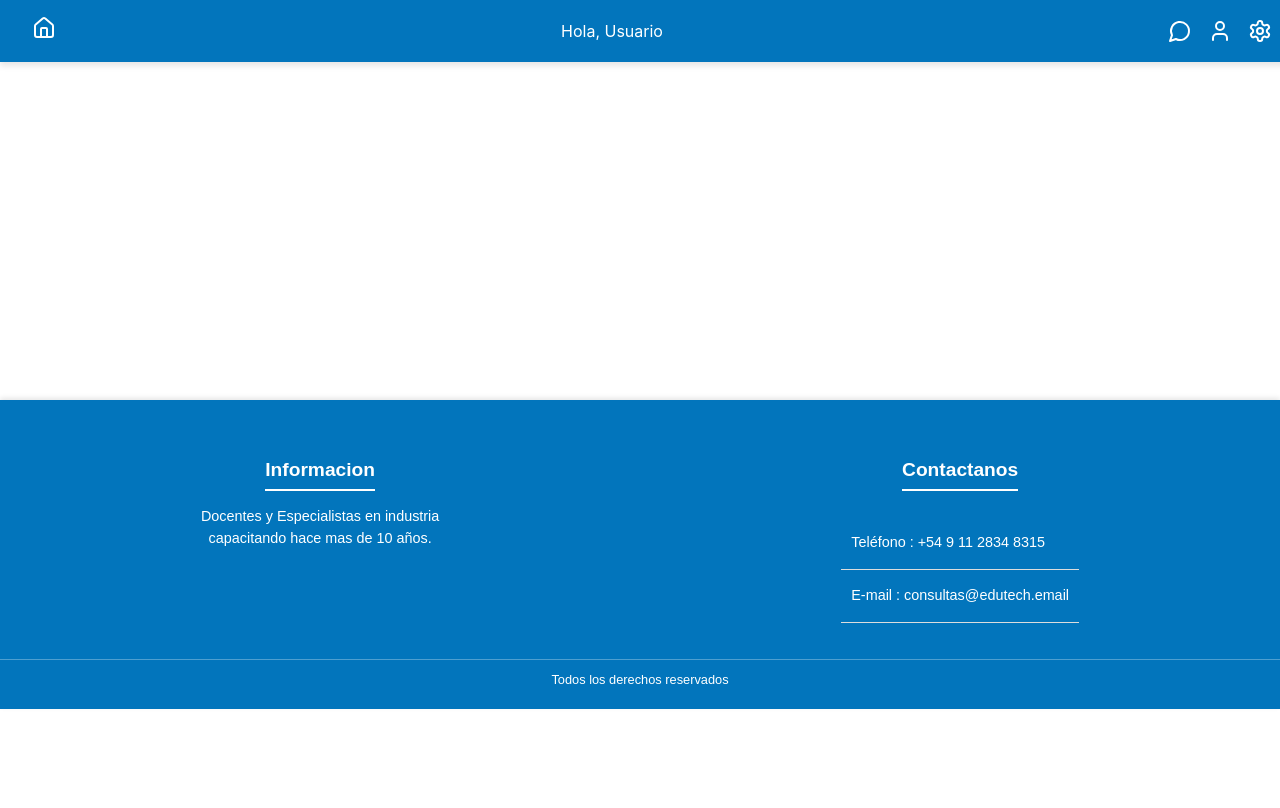
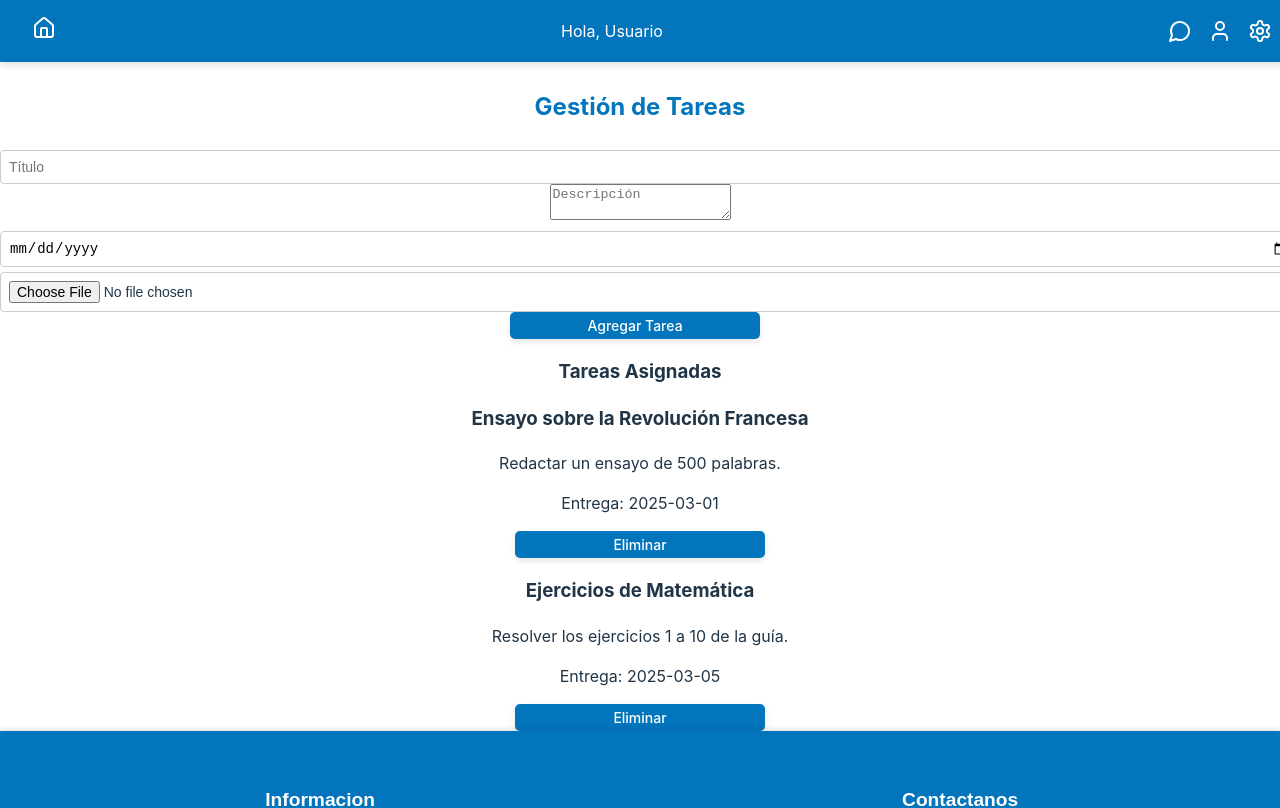
Before and after one commit to Javi1327/proyectofinal, a React (Vite) app: page /profesor/tareas-profesor in a window 1280 px wide. Shown: the top 808 px of the page. Built offline with nearby package versions, Linux system fonts and the light colour scheme; data requests are answered from the project's data file.

Commit message:
Se agrega funcion de Subir-Ver Tareas

```diff
--- a/db.json
+++ b/db.json
@@ -11,7 +11,10 @@
       "telefono": "123456789",
       "correoElectronico": "juan.perez@email.com",
       "fechaNacimiento": "2008-05-12",
-      "asistencia": ["2024-02-15", "2024-02-16"],
+      "asistencia": [
+        "2024-02-15",
+        "2024-02-16"
+      ],
       "materias": [
         {
           "materia": "Matemáticas",
@@ -38,7 +41,10 @@
       "telefono": "987654321",
       "correoElectronico": "maria.gonzalez@email.com",
       "fechaNacimiento": "2008-07-22",
-      "asistencia": ["2024-02-14", "2024-02-16"],
+      "asistencia": [
+        "2024-02-14",
+        "2024-02-16"
+      ],
       "materias": [
         {
           "materia": "Matemáticas",
@@ -54,5 +60,25 @@
         }
       ]
     }
+  ],
+  "tareas": [
+    {
+      "id": "1",
+      "titulo": "Ensayo sobre la Revolución Francesa",
+      "descripcion": "Redactar un ensayo de 500 palabras.",
+      "fechaEntrega": "2025-03-01",
+      "archivoProfesor": "ensayo_revolucion.pdf",
+      "tareasEnviadas": [
+        "misblogs.png"
+      ]
+    },
+    {
+      "id": "2",
+      "titulo": "Ejercicios de Matemática",
+      "descripcion": "Resolver los ejercicios 1 a 10 de la guía.",
+      "fechaEntrega": "2025-03-05",
+      "archivoProfesor": null,
+      "tareasEnviadas": []
+    }
   ]
 }
--- a/package.json
+++ b/package.json
@@ -14,7 +14,8 @@
     "lucide-react": "^0.475.0",
     "react": "^18.3.1",
     "react-dom": "^18.3.1",
-    "react-router-dom": "^6.28.0"
+    "react-router-dom": "^6.28.0",
+    "uuid": "^11.1.0"
   },
   "devDependencies": {
     "@eslint/js": "^9.13.0",
--- a/src/App.jsx
+++ b/src/App.jsx
@@ -17,6 +17,8 @@ import Asistencia from './components/Asistencia';
 import VerNotas from './components/VerNotas';
 import AlumnoView from './pages/AlumnoView';
 import VerNotasAlumnos from './components/VerNotasAlumnos';
+import TareasAlumno from './components/TareasAlumno';
+import TareasProfesor from './components/TareasProfesor';
 
 const App = () => {
   return (
@@ -31,6 +33,7 @@ const App = () => {
           <Route path="/profesor/subir-notas" element={<SubirNotas />} />
           <Route path="/profesor/ver-cursos" element={<VerCursos />} />
           <Route path="/profesor/ver-notas" element={<VerNotas />} />
+          <Route path="/profesor/tareas-profesor" element={<TareasProfesor />} />
           <Route path="/preceptor" element={<PreceptorView />} />
           <Route path="/preceptor/cargar-alumnos" element={<Alumno />} />
           <Route path="/preceptor/ver-alumnos" element={<VerAlumnos />} />
@@ -38,6 +41,7 @@ const App = () => {
           <Route path='/preceptor/Dar-asistencias' element={<Asistencia />} />
           <Route path="/alumno" element={<AlumnoView />} />
           <Route path="/alumno/ver-notas" element={<VerNotasAlumnos />} />
+          <Route path="/alumno/tareas-alumno" element={<TareasAlumno />} />
         </Routes>
         <Footer />
       </BrowserRouter>
--- a/src/Pages/AlumnoView.jsx
+++ b/src/Pages/AlumnoView.jsx
@@ -19,7 +19,7 @@ const AlumnoView = () => {
         <button onClick={() => handleNavigate("ver-asistencia")} className="funcion-btn">
           Ver Asistencia
         </button>
-        <button onClick={() => handleNavigate("tareas")} className="funcion-btn">
+        <button onClick={() => handleNavigate("tareas-alumno")} className="funcion-btn">
           Entregar / Descargar Tareas
         </button>
         <button onClick={() => handleNavigate("foro")} className="funcion-btn">
--- a/src/Pages/ProfesorView.jsx
+++ b/src/Pages/ProfesorView.jsx
@@ -24,8 +24,8 @@ const ProfesorView = () => {
         <button onClick={() => handleNavigate('ver-cursos')} className="funcion-btn">
           Ver Cursos
         </button>
-        <button onClick={() => handleNavigate('ver-tareas')} className="funcion-btn">
-          Ver Tareas
+        <button onClick={() => handleNavigate('tareas-profesor')} className="funcion-btn">
+          Subir/Ver Tareas
         </button>
       </div>
     </div>
--- /dev/null
+++ b/src/components/TareasAlumno.jsx
@@ -0,0 +1,86 @@
+import React, { useState, useEffect } from "react";
+
+const TareasAlumno = () => {
+  const [tareas, setTareas] = useState([]);
+  const [archivos, setArchivos] = useState({});
+  const [tareasEnviadas, setTareasEnviadas] = useState([]);
+
+  useEffect(() => {
+    const obtenerTareas = async () => {
+      const respuesta = await fetch("http://localhost:3001/tareas");
+      const datos = await respuesta.json();
+      setTareas(datos);
+    };
+
+    obtenerTareas();
+  }, []);
+
+  const manejarArchivo = (e, idTarea) => {
+    setArchivos({ ...archivos, [idTarea]: e.target.files[0] });
+  };
+
+  const subirTarea = async (idTarea) => {
+    if (!archivos[idTarea]) {
+      alert("Por favor selecciona un archivo.");
+      return;
+    }
+
+    try {
+      // Obtener la tarea actual
+      const respuesta = await fetch(`http://localhost:3001/tareas/${idTarea}`);
+      const tarea = await respuesta.json();
+
+      // Actualizar la tarea con el archivo enviado
+      const nuevaTarea = {
+        ...tarea,
+        tareasEnviadas: [...tarea.tareasEnviadas, archivos[idTarea].name]
+      };
+
+      const actualizar = await fetch(`http://localhost:3001/tareas/${idTarea}`, {
+        method: "PUT",
+        headers: { "Content-Type": "application/json" },
+        body: JSON.stringify(nuevaTarea),
+      });
+
+      if (actualizar.ok) {
+        alert(`Tarea ${idTarea} subida correctamente.`);
+        setTareasEnviadas([...tareasEnviadas, idTarea]);
+      }
+    } catch (error) {
+      console.error("Error al subir la tarea:", error);
+    }
+  };
+
+  return (
+    <div className="p-4">
+      <h2 className="text-xl font-bold mb-4">Tareas Asignadas</h2>
+      {tareas.map((tarea) => (
+        <div key={tarea.id} className="border p-3 mb-3 rounded-lg">
+          <h3 className="font-semibold">{tarea.titulo}</h3>
+          <p>{tarea.descripcion}</p>
+          <p className="text-sm text-gray-500">Entrega: {tarea.fechaEntrega}</p>
+          {tarea.archivoProfesor && (
+            <p>
+              <a href={`/${tarea.archivoProfesor}`} download className="text-blue-600 underline">Descargar archivo</a>
+            </p>
+          )}
+          {tareasEnviadas.includes(tarea.id) ? (
+            <p className="text-green-600 font-semibold">Tarea enviada ✔</p>
+          ) : (
+            <>
+              <input type="file" onChange={(e) => manejarArchivo(e, tarea.id)} className="mt-2" />
+              <button
+                onClick={() => subirTarea(tarea.id)}
+                className="ml-2 bg-blue-500 text-white px-3 py-1 rounded"
+              >
+                Subir Tarea
+              </button>
+            </>
+          )}
+        </div>
+      ))}
+    </div>
+  );
+};
+
+export default TareasAlumno;
--- /dev/null
+++ b/src/components/TareasProfesor.jsx
@@ -0,0 +1,83 @@
+import React, { useState, useEffect } from "react";
+import { v4 as uuidv4 } from 'uuid';
+
+const TareasProfesor = () => {
+  const [tareas, setTareas] = useState([]);
+  const [titulo, setTitulo] = useState("");
+  const [descripcion, setDescripcion] = useState("");
+  const [fechaEntrega, setFechaEntrega] = useState("");
+  const [archivo, setArchivo] = useState(null);
+
+  useEffect(() => {
+    const obtenerTareas = async () => {
+      const respuesta = await fetch("http://localhost:3001/tareas");
+      const datos = await respuesta.json();
+      setTareas(datos);
+    };
+
+    obtenerTareas();
+  }, []);
+
+  const agregarTarea = async () => {
+    if (!titulo || !descripcion || !fechaEntrega) {
+      alert("Todos los campos son obligatorios");
+      return;
+    }
+
+    const nuevaTarea = {
+      id: uuidv4(),
+      titulo,
+      descripcion,
+      fechaEntrega,
+      estado: "Pendiente",
+      archivoProfesor: archivo ? archivo.name : null,
+      tareasEnviadas: []
+    };
+
+    const respuesta = await fetch("http://localhost:3001/tareas", {
+      method: "POST",
+      headers: { "Content-Type": "application/json" },
+      body: JSON.stringify(nuevaTarea)
+    });
+
+    if (respuesta.ok) {
+      setTareas([...tareas, nuevaTarea]);
+      setTitulo("");
+      setDescripcion("");
+      setFechaEntrega("");
+      setArchivo(null);
+    }
+  };
+
+  const eliminarTarea = async (id) => {
+    if (window.confirm("¿Estás seguro de que deseas eliminar esta tarea?")) {
+      await fetch(`http://localhost:3001/tareas/${id}`, {
+        method: "DELETE"
+      });
+      setTareas(tareas.filter((tarea) => tarea.id !== id));
+    }
+  };
+
+  return (
+    <div className="p-4">
+      <h2 className="text-xl font-bold mb-4">Gestión de Tareas</h2>
+      <input type="text" placeholder="Título" value={titulo} onChange={(e) => setTitulo(e.target.value)} className="border p-1 w-full mb-2" />
+      <textarea placeholder="Descripción" value={descripcion} onChange={(e) => setDescripcion(e.target.value)} className="border p-1 w-full mb-2"></textarea>
+      <input type="date" value={fechaEntrega} onChange={(e) => setFechaEntrega(e.target.value)} className="border p-1 w-full mb-2" />
+      <input type="file" onChange={(e) => setArchivo(e.target.files[0])} className="mb-2" />
+      <button onClick={agregarTarea} className="bg-blue-500 text-white px-3 py-1 rounded">Agregar Tarea</button>
+
+      <h3 className="text-lg font-semibold mt-4">Tareas Asignadas</h3>
+      {tareas.map((tarea) => (
+        <div key={tarea.id} className="border p-3 mb-3 rounded-lg">
+          <h3 className="font-semibold">{tarea.titulo}</h3>
+          <p>{tarea.descripcion}</p>
+          <p className="text-sm text-gray-500">Entrega: {tarea.fechaEntrega}</p>
+          <button onClick={() => eliminarTarea(tarea.id)} className="mt-2 bg-red-500 text-white px-3 py-1 rounded">Eliminar</button>
+        </div>
+      ))}
+    </div>
+  );
+};
+
+export default TareasProfesor;
```
Also changed, not shown: 1 other file (tests, documents, lock files or other folders).
